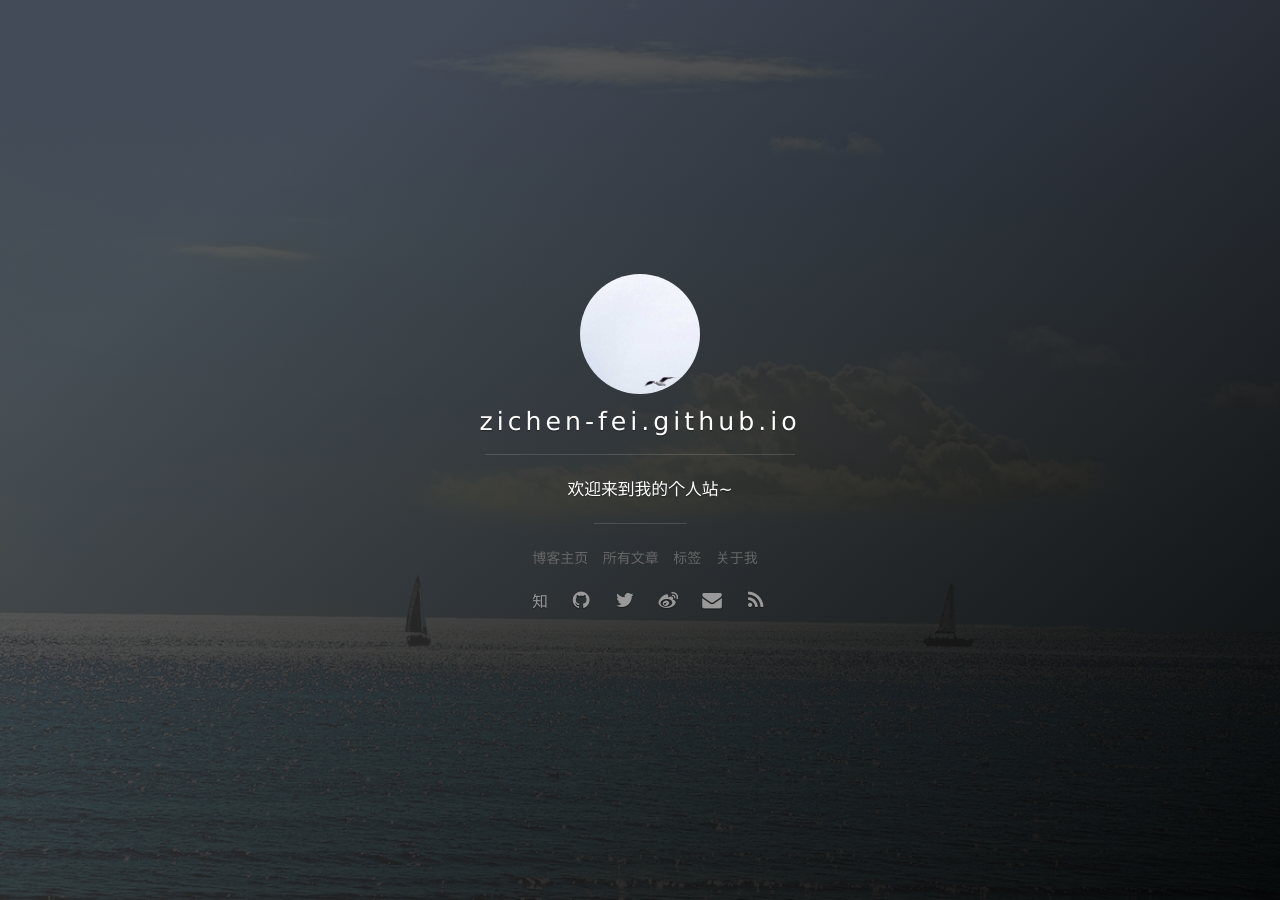
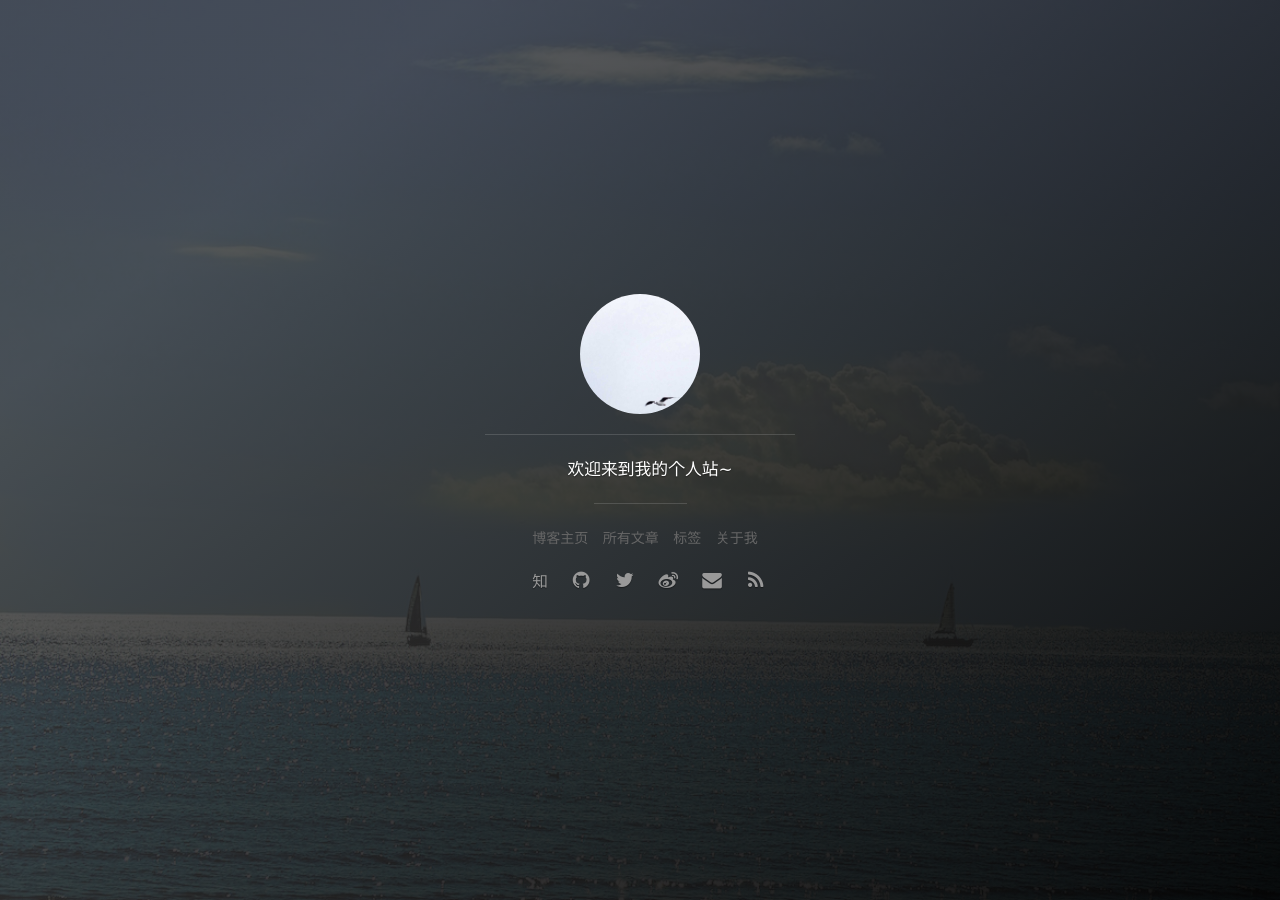
Before and after one commit to zichen-fei/zichen-fei.github.io, a Jekyll site: the page built from index.html, in a window 1280 px wide. Built offline with Jekyll 4.4.1, drawn with Linux system fonts in a browser that asks for light colours; nearby versions of some CDN libraries; the list of posts is cut into pages by our own code; comment, search, counter and statistics services are not loaded.

Commit message:
update post

```diff
--- a/_includes/side-panel.html
+++ b/_includes/side-panel.html
@@ -24,7 +24,7 @@
             </a>
         </div>
         <!-- 头像效果-end -->
-        <h1 class="panel-cover__title panel-title"><a href="/#blog" title="link to homepage for {{ site.title }}" class="blog-button">{{ site.title }}</a></h1>
+        <!--<h1 class="panel-cover__title panel-title"><a href="/#blog" title="link to homepage for {{ site.title }}" class="blog-button">{{ site.title }}</a></h1>-->
         {% if site.subtitle %}
         <span class="panel-cover__subtitle panel-subtitle">{{site.subtitle}}</span>
         {% endif %}
```
